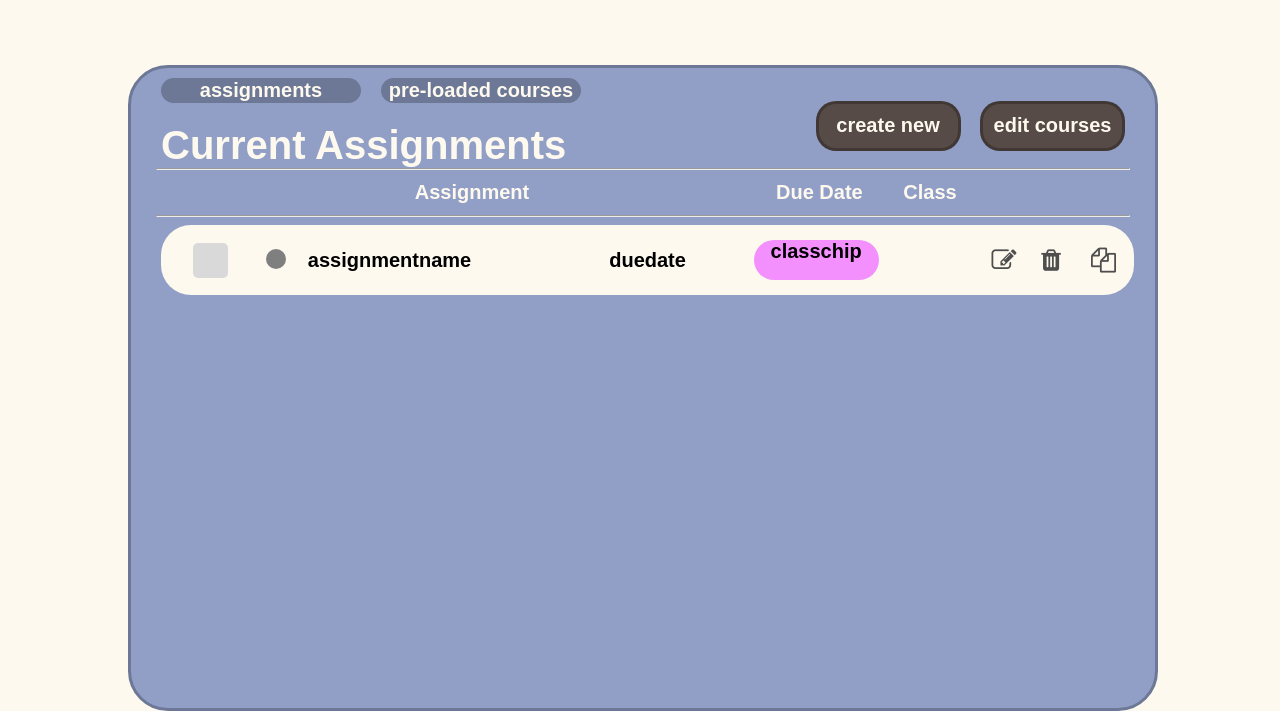
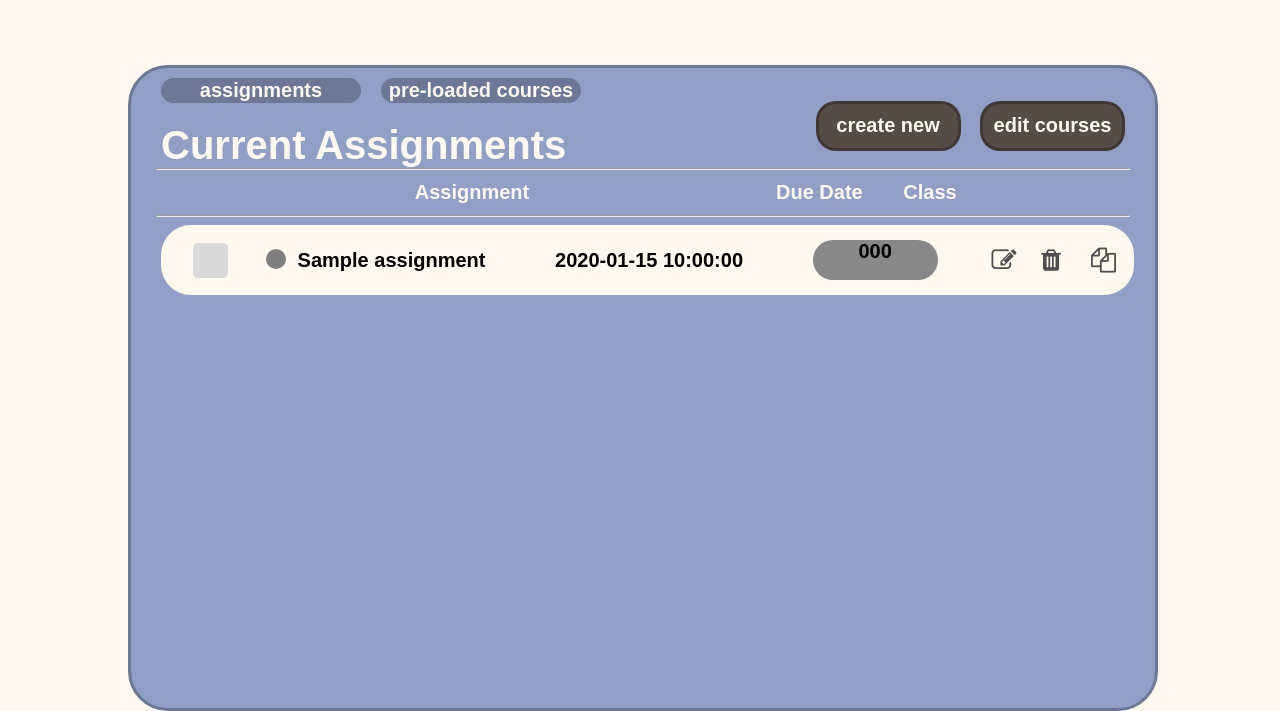
Before and after one commit to wang-howard/TigerFocus, a Flask app: page /hub in a window 1280 px wide; the page is wider, and only the part inside the window is pictured. Shown: the part 215-926 px from the top of that part. Run offline with Flask 3, Linux system fonts and the light colour scheme; the visitor is signed in with stand-in values (Sample User, id 1); tables that the repository leaves empty hold one stand-in row (values such as "Sample post"); some libraries are stand-ins or nearby versions; some web fonts are replaced.

Commit message:
updated assignment display

```diff
--- a/app/app.py
+++ b/app/app.py
@@ -23,16 +23,6 @@ db = SQLAlchemy(app)
 migrate = Migrate(app, db)
 Bootstrap = Bootstrap(app)
 
-class Color(enum.Enum):
-    RED = "RED"
-    ORANGE = "ORANGE"
-    YELLOW = "YELLOW"
-    GREEN = "GREEN"
-    BLUE = "BLUE"
-    CYAN = "CYAN"
-    PINK = "PINK"
-    PURPLE = "PURPLE"
-
 class Role(enum.Enum):
     student = 0
     admin = 1
@@ -54,7 +44,7 @@ class Course(db.Model):
     id = db.Column(db.Integer, primary_key=True, unique=True)
     course_code = db.Column(db.String)
     course_name = db.Column(db.String)
-    color = db.Column(db.Enum(Color))
+    color = db.Column(db.String)
     user_id = db.Column(db.Integer, db.ForeignKey("users.id"))
     assignments = db.relationship("Assignment", backref="course",
                                   lazy="dynamic")
@@ -186,10 +176,21 @@ def hub():
         user = User.query.filter_by(id=user_id).first()
         courses = user.courses
         course_codes = []
+        assignment_data = []
         for course in courses:
             course_codes.append(course.course_code)
+
+            color = course.color
+            code = course.course_code
+            for assignment in course.assignments:
+                assignment_data.append({"status": assignment.status,
+                                        "title": assignment.title,
+                                        "due_date": assignment.due_date,
+                                        "course_code":code,
+                                        "color": color})
         return render_template("hub.html", user_id=user_id,
-                               courses=course_codes)
+                               courses=course_codes,
+                               assignments=assignment_data)
     except Exception as ex:
         print(ex)
         return render_template("error.html", message=ex)
--- a/app/static/css/hubStyles.css
+++ b/app/static/css/hubStyles.css
@@ -150,7 +150,6 @@
   font-size: 20px;
   color: #000000;
   margin-bottom: 0px;
-  background-color: rgb(244, 144, 253);
   width: 125px;
   height: 40px;
   border-radius: 30px;
--- a/app/templates/courses.html
+++ b/app/templates/courses.html
@@ -27,5 +27,7 @@
     <input type="submit" value="Add a Course">
 </form>
 <br>
+<a href="/hub">hub ui test</a>
+<br>
 <a href="/">Home</a>
 {% endblock %}
--- a/app/templates/hub.html
+++ b/app/templates/hub.html
@@ -101,7 +101,7 @@ body%}
 
 
     <!--TODO: for loop logic here for outputting users assignments -->
-
+    {% for assignment in assignments %}
     <table id="assignment_wrapper">
       <tr>
         <td style="padding-left: 30px; padding-bottom: 35px; padding-right: 30px"width="40px;"align="center">
@@ -111,14 +111,18 @@ body%}
           </label>
         </td>
         <td align="left"><button class="status_button"></button></td>
-        <td align="left"><div class="assignment_text">assignmentname</div></td>
-        <td align="left"><div class="assignment_text">duedate</div></td>
-        <td align="left"><div class="class_chip">classchip</div></td>
+        <td align="left"><div class="assignment_text">{{ assignment["title"] }}</div></td>
+        <td align="left"><div class="assignment_text">{{ assignment["due_date"] }}</div></td>
+        <td align="left">
+          <div class="class_chip" style="background-color: {{ assignment['color'] }}">{{ assignment["course_code"] }}
+          </div>
+        </td>
         <td width="5%"><button class="action_button"><i class="fa fa-edit"></i></button></td>
         <td width="5%"><button class="action_button"><i class="fa fa-trash"></i></button></td>
         <td style="padding-right: 15px" width="5%" ><button class="action_button"> <i class="fa fa-copy"></i></button></td>
       </tr>
     </table>
+    {% endfor %}
 
   </div>
 </div>
--- a/app/templates/index.html
+++ b/app/templates/index.html
@@ -23,7 +23,5 @@ body %}
 <hr />
 <a href="/adduser">New User</a> <a href="/selectuser">Returning User</a>
 <br />
-<a href="/hub">hub ui test</a>
-<br />
 <a href="/timer">timer ui test</a>
 {% endblock %}
```
Also changed, not shown: migrations/versions/6d4787aeb4bc_.py (added, +38 -0 lines).
